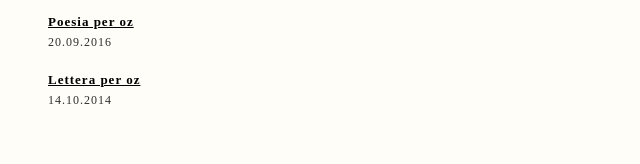
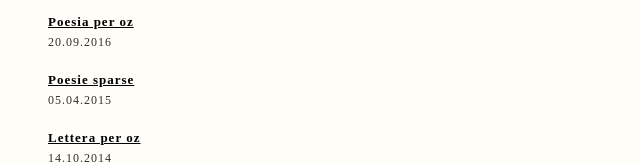
Before and after one commit to ivanminutillo/unooverse1.0, a plain HTML site: page index.html in a window 1280 px wide. Shown: the part 316-480 px from the top of the page, without its empty margins (0-640 px from the left). Drawn offline with Linux system fonts and the light colour scheme.

Commit message:
poesie sparse

```diff
--- a/index.html
+++ b/index.html
@@ -17,6 +17,7 @@
         <li><a href="./poc.html">Sui limiti della proof of cooperation</a><span>23.10.2016</span></li>
         <li><a href="./lennon.html">Whatching the wheels</a><span>25.09.2016</span></li>
         <li><a href="./oz.html">Poesia per oz</a><span>20.09.2016</span></li>
+        <li><a href="./poesie_sparse.html">Poesie sparse</a><span>05.04.2015</span></li>
         <li><a href="./lettera_oz.html">Lettera per oz</a><span>14.10.2014</span></li>
       </ul>
     </div>
```
